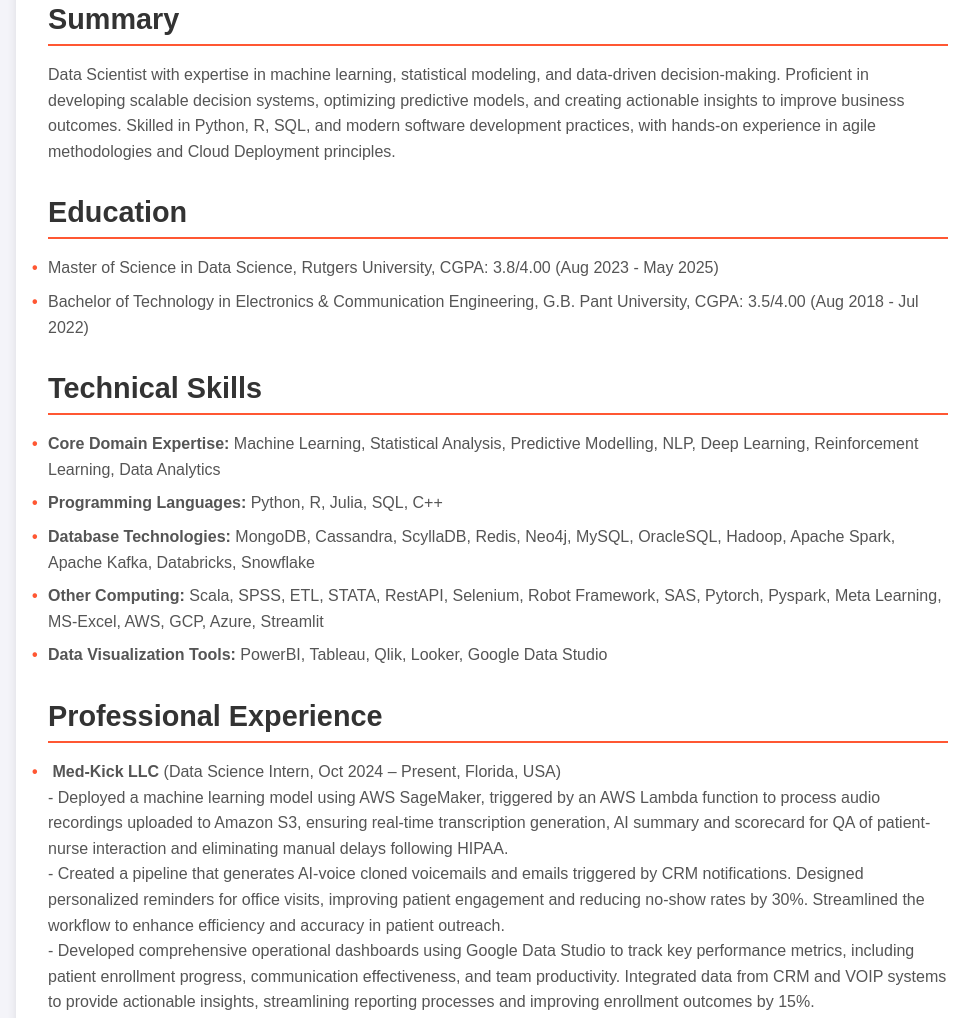
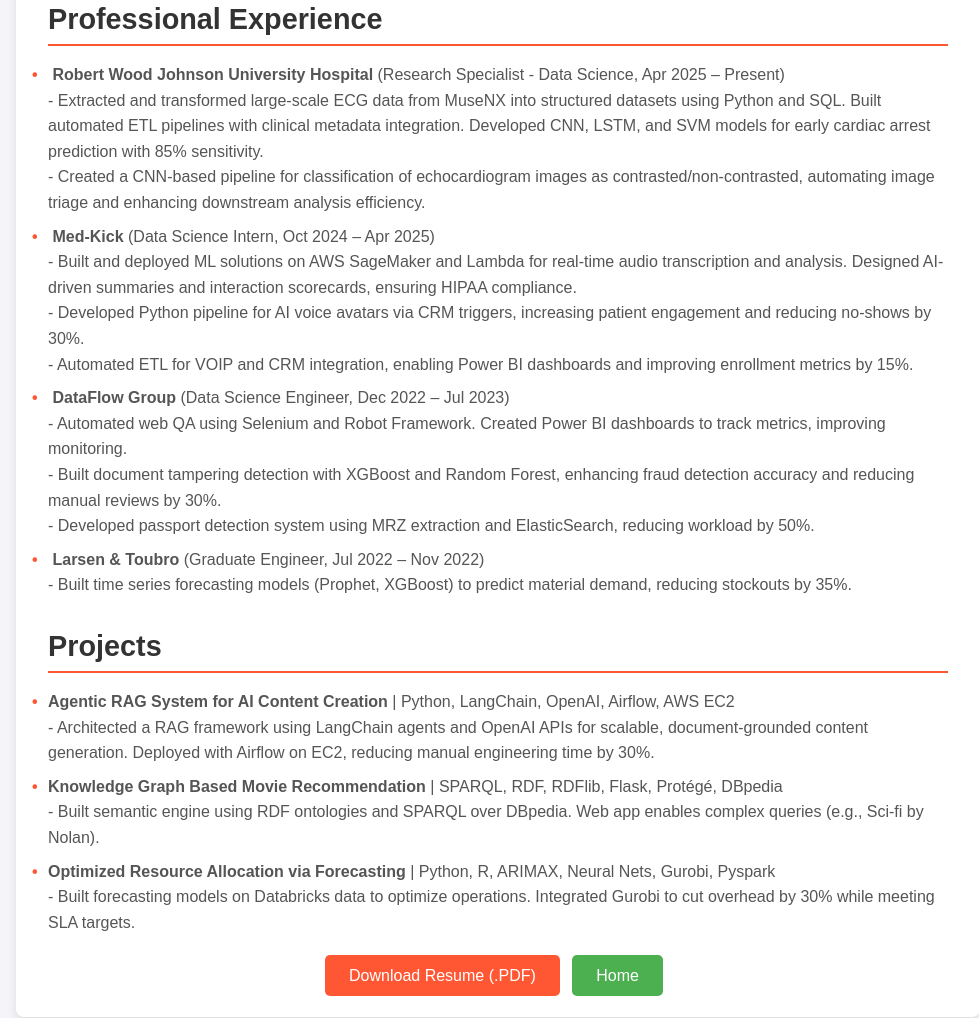
Before and after one commit to sajeevsingh/sajeevsingh.github.io, a plain HTML site: page resume.html in a window 1280 px wide. Shown: the part 326-1344 px from the top of the page, without its empty margins (142-1121 px from the left). Drawn offline with Linux system fonts and the light colour scheme.

Commit message:
Update resume.html

```diff
--- a/resume.html
+++ b/resume.html
@@ -5,7 +5,6 @@
     <meta name="viewport" content="width=device-width, initial-scale=1.0">
     <title>Resume | Sajeev Singh</title>
     <style>
-        /* General Reset */
         body, html {
             margin: 0;
             padding: 0;
@@ -122,66 +121,44 @@
         </section>
 
         <section class="section">
-            <h2>Summary</h2>
-            <p>Data Scientist with expertise in machine learning, statistical modeling, and data-driven decision-making. Proficient in developing scalable decision systems, optimizing predictive models, and creating actionable insights to improve business outcomes. Skilled in Python, R, SQL, and modern software development practices, with hands-on experience in agile methodologies and Cloud Deployment principles.</p>
-        </section>
-
-        <section class="section">
-            <h2>Education</h2>
-            <ul>
-                <li>Master of Science in Data Science, Rutgers University, CGPA: 3.8/4.00 (Aug 2023 - May 2025)</li>
-                <li>Bachelor of Technology in Electronics & Communication Engineering, G.B. Pant University, CGPA: 3.5/4.00 (Aug 2018 - Jul 2022)</li>
-            </ul>
-        </section>
-
-        <section class="section">
-            <h2>Technical Skills</h2>
-            <ul>
-                <li><strong>Core Domain Expertise:</strong> Machine Learning, Statistical Analysis, Predictive Modelling, NLP, Deep Learning, Reinforcement Learning, Data Analytics</li>
-                <li><strong>Programming Languages:</strong> Python, R, Julia, SQL, C++</li>
-                <li><strong>Database Technologies:</strong> MongoDB, Cassandra, ScyllaDB, Redis, Neo4j, MySQL, OracleSQL, Hadoop, Apache Spark, Apache Kafka, Databricks, Snowflake</li>
-                <li><strong>Other Computing:</strong> Scala, SPSS, ETL, STATA, RestAPI, Selenium, Robot Framework, SAS, Pytorch, Pyspark, Meta Learning, MS-Excel, AWS, GCP, Azure, Streamlit</li>
-                <li><strong>Data Visualization Tools:</strong> PowerBI, Tableau, Qlik, Looker, Google Data Studio</li>
-            </ul>
-        </section>
-
-        <section class="section">
             <h2>Professional Experience</h2>
             <ul>
                 <li>
-                    <strong>Med-Kick LLC</strong> (Data Science Intern, Oct 2024 – Present, Florida, USA) <br>
-                    - Deployed a machine learning model using AWS SageMaker, triggered by an AWS Lambda function to process audio recordings uploaded to Amazon S3, ensuring real-time transcription generation, AI summary and scorecard for QA of patient-nurse interaction and eliminating manual delays following HIPAA.  <br>
-                    - Created a pipeline that generates AI-voice cloned voicemails and emails triggered by CRM notifications. Designed personalized reminders for office visits, improving patient engagement and reducing no-show rates by 30%. Streamlined the workflow to enhance efficiency and accuracy in patient outreach. <br>
-                    - Developed comprehensive operational dashboards using Google Data Studio to track key performance metrics, including patient enrollment progress, communication effectiveness, and team productivity. Integrated data from CRM and VOIP systems to provide actionable insights, streamlining reporting processes and improving enrollment outcomes by 15%.
+                    <strong>Robert Wood Johnson University Hospital</strong> (Research Specialist - Data Science, Apr 2025 – Present) <br>
+                    - Extracted and transformed large-scale ECG data from MuseNX into structured datasets using Python and SQL. Built automated ETL pipelines with clinical metadata integration. Developed CNN, LSTM, and SVM models for early cardiac arrest prediction with 85% sensitivity. <br>
+                    - Created a CNN-based pipeline for classification of echocardiogram images as contrasted/non-contrasted, automating image triage and enhancing downstream analysis efficiency.
                 </li>
                 <li>
-                    <strong>DataFlow Group</strong> (Data Science Engineer, Dec 2022 – Jul 2023, Noida, India) <br>
-                    - Created monitoring scripts using Prometheus to track pipeline health and reduce downtime. Optimized ETL processes for real-time data movement, leveraging Airflow and Python to reduce pipeline downtime by 20% <br>
-                    - Developed and deployed XGBoost-based tampering detection model, achieving a 30% reduction in manual labor for document verification, meeting operational efficiency and risk reduction goals. <br>
-                    - Independently engineered an end-to-end computer vision solution for passport detection, leveraging MRZ and data retrieval techniques. Verified over 1000 applicants’ details across roles, reducing manual workload by 50% and enhancing process efficiency.
+                    <strong>Med-Kick</strong> (Data Science Intern, Oct 2024 – Apr 2025) <br>
+                    - Built and deployed ML solutions on AWS SageMaker and Lambda for real-time audio transcription and analysis. Designed AI-driven summaries and interaction scorecards, ensuring HIPAA compliance. <br>
+                    - Developed Python pipeline for AI voice avatars via CRM triggers, increasing patient engagement and reducing no-shows by 30%. <br>
+                    - Automated ETL for VOIP and CRM integration, enabling Power BI dashboards and improving enrollment metrics by 15%.
                 </li>
                 <li>
-                    <strong>Larsen & Toubro</strong> (Graduate Engineer, Jul 2022 – Nov 2022, Noida, India) <br>
-                    - Project management including planning and execution tracking for overhead electrification and signaling system in new rail line introduced between Dadri-Khurja. <br>
-                    - Automated stock management workflows using Python and SQL, reducing manual data entry errors by 50% and enhancing vendor tracking accuracy.
+                    <strong>DataFlow Group</strong> (Data Science Engineer, Dec 2022 – Jul 2023) <br>
+                    - Automated web QA using Selenium and Robot Framework. Created Power BI dashboards to track metrics, improving monitoring. <br>
+                    - Built document tampering detection with XGBoost and Random Forest, enhancing fraud detection accuracy and reducing manual reviews by 30%. <br>
+                    - Developed passport detection system using MRZ extraction and ElasticSearch, reducing workload by 50%.
+                </li>
+                <li>
+                    <strong>Larsen & Toubro</strong> (Graduate Engineer, Jul 2022 – Nov 2022) <br>
+                    - Built time series forecasting models (Prophet, XGBoost) to predict material demand, reducing stockouts by 35%.
                 </li>
             </ul>
         </section>
 
         <section class="section">
-            <h2>Research Publications</h2>
+            <h2>Projects</h2>
             <ul>
-                <li>Using Inception Modules to Improve the Accuracy of Image Classification (6th ICCVBIC 2022): Achieved 16% accuracy improvement using advanced convolutional architectures.  <a href="https://www.researchgate.net/publication/369886827_Using_Inception_Modules_to_Improve_the_Accuracy_of_Image_Classification" class="link">Link</a></li>
-                <li>Object Detection Chest Band and Cane Stick for Assistance of Visually Impaired People (IEEE, 2023): Engineered a computer vision-based obstacle detection system. <a href="#" class="link">Link</a></li>
-            </ul>
-        </section>
-
-        <section class="section">
-            <h2>Certifications/Volunteering</h2>
-            <ul>
-                <li>Oracle Certified GenAI Professional  <a href="Oracle-certificate.pdf" class="link">View Credentials</a></li>
-                <li>Salesforce Certified AI Associate <a href="Salesforce-certificate.pdf" class="link">View Credentials</a></li>
-                <li>Volunteering at Youth Empowerment Foundation <a href="volunteer-certificate.pdf" class="link">View Credentials</a></li>
+                <li><strong>Agentic RAG System for AI Content Creation</strong> | Python, LangChain, OpenAI, Airflow, AWS EC2 <br>
+                    - Architected a RAG framework using LangChain agents and OpenAI APIs for scalable, document-grounded content generation. Deployed with Airflow on EC2, reducing manual engineering time by 30%.
+                </li>
+                <li><strong>Knowledge Graph Based Movie Recommendation</strong> | SPARQL, RDF, RDFlib, Flask, Protégé, DBpedia <br>
+                    - Built semantic engine using RDF ontologies and SPARQL over DBpedia. Web app enables complex queries (e.g., Sci-fi by Nolan).
+                </li>
+                <li><strong>Optimized Resource Allocation via Forecasting</strong> | Python, R, ARIMAX, Neural Nets, Gurobi, Pyspark <br>
+                    - Built forecasting models on Databricks data to optimize operations. Integrated Gurobi to cut overhead by 30% while meeting SLA targets.
+                </li>
             </ul>
         </section>
 
```
